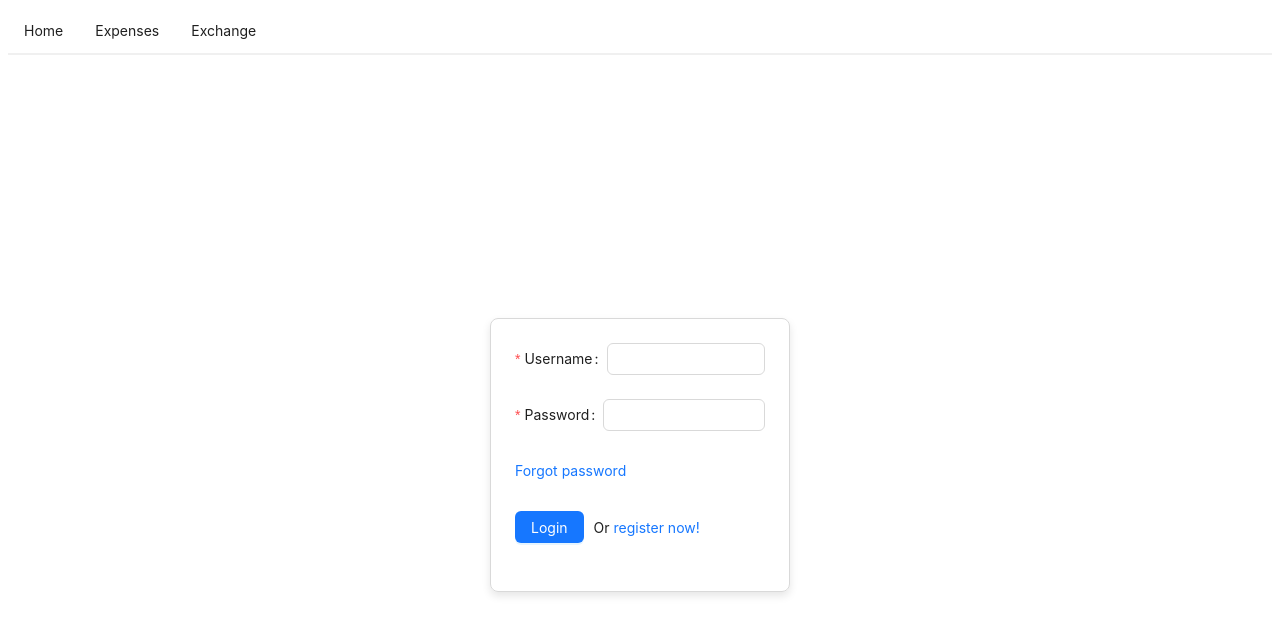
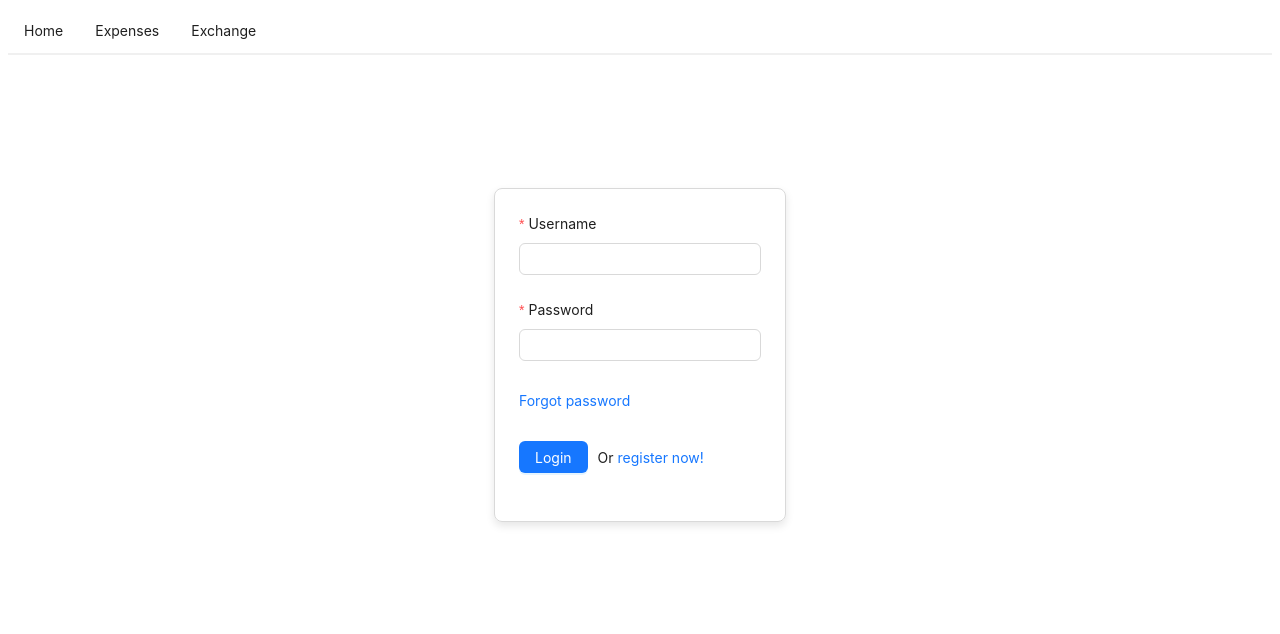
Before and after one commit to renancavalcantercb/travel_expense_tracker, a React (Create React App) app in the folder frontend/: page /login in a window 1280 px wide. Shown: the top 634 px of the page. Built offline with nearby package versions, Linux system fonts and the light colour scheme.

Commit message:
fix: changed height

```diff
--- a/frontend/src/components/loginForm.js
+++ b/frontend/src/components/loginForm.js
@@ -45,13 +45,14 @@ export default function Login() {
     };
 
     return (
-        <div style={{ height: '100vh', display: 'flex', justifyContent: 'center', alignItems: 'center' }}>
+        <div style={{ height: '75vh', display: 'flex', justifyContent: 'center', alignItems: 'center' }}>
             <Form
                 form={form}
                 name="login"
                 className="login-form"
                 initialValues={{ remember: true }}
                 onFinish={handleFormSubmit}
+                layout="vertical"
                 style={{
                     maxWidth: '300px',
                     border: '1px solid #d9d9d9',
```
